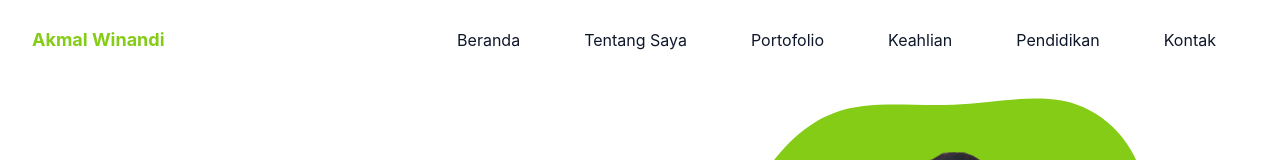
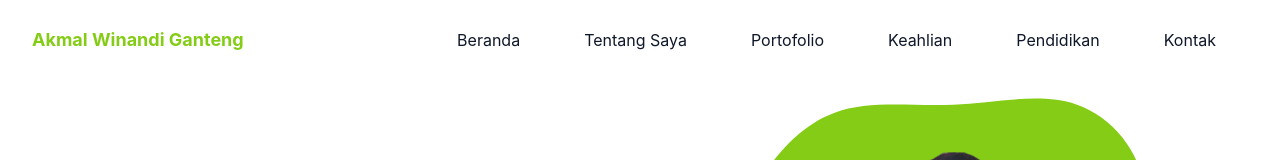
Before and after one commit to AkmalWinandi/Portofolio-Akmal, a website: page index.html in a window 1280 px wide. Shown: the top 160 px of the page. Drawn offline with Linux system fonts and the light colour scheme.

Commit message:
modif porto

```diff
--- a/index.html
+++ b/index.html
@@ -15,7 +15,7 @@
         <div class="flex items-center justify-between relative">
           <div class="px-4">
             <a href="#home" class="font-bold text-lg text-primary block py-6"
-              >Akmal Winandi</a
+              >Akmal Winandi Ganteng</a
             >
           </div>
           <div class="flex items-center px-4">
```
